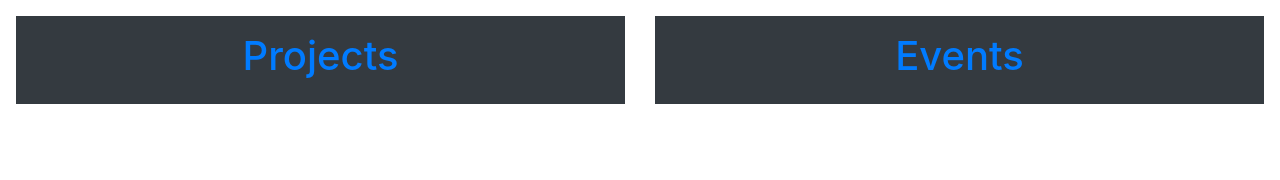
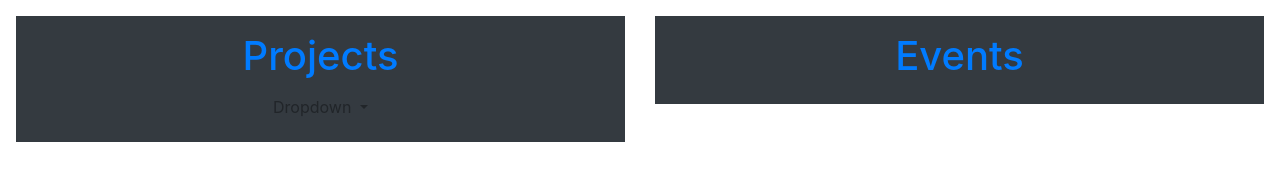
Before and after one commit to IlanLuci/Test, a plain HTML site: page index.html in a window 1280 px wide. Drawn offline with nearby package versions, Linux system fonts and the light colour scheme.

Commit message:
Update index.html

```diff
--- a/index.html
+++ b/index.html
@@ -22,6 +22,7 @@
  			<div class="col">
 				<div class="container-sm-4 p-3 my-3 bg-dark display-2 text-center ml-3">
 					<h1><a href="projects.html">Projects</a></h1>
+					<button class="btn btn-default dropdown-toggle" type="button" data-toggle="dropdown" data-hover="dropdown"> Dropdown <span class="caret"></span></button>
 				</div>
 			</div>
 
```
